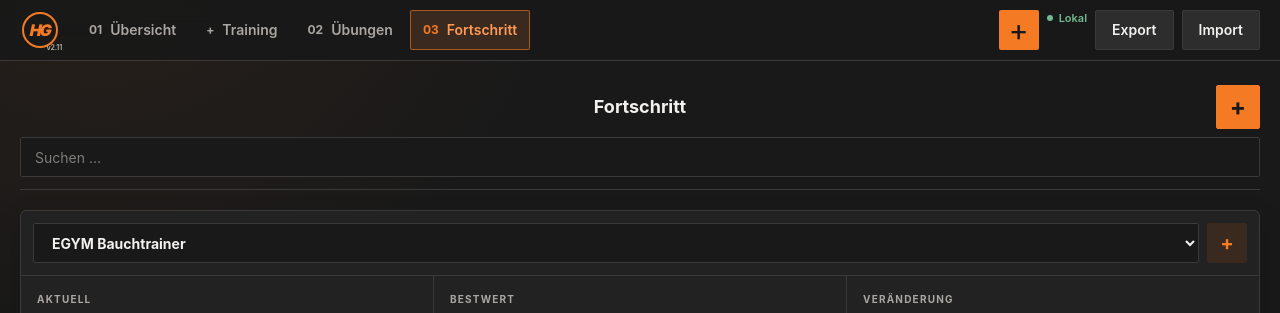
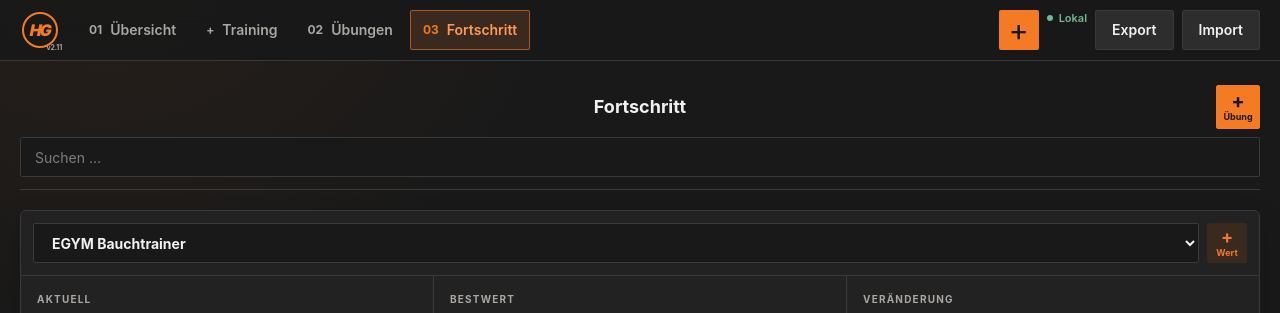
Before and after one commit to 027123-prog/GYM-Tracker, a React (Vite) app: page /max-strength in a window 1280 px wide. Shown: the top 313 px of the page. Built offline with nearby package versions, Linux system fonts and the light colour scheme.

Commit message:
Release v2.11.1: label exercise and value add buttons

```diff
--- a/package.json
+++ b/package.json
@@ -1,7 +1,7 @@
 {
   "name": "hardgainwaf",
   "private": true,
-  "version": "2.11.0",
+  "version": "2.11.1",
   "type": "module",
   "scripts": {
     "dev": ".\\.tools\\node-v20.18.0-win-x64\\node.exe ./node_modules/vite/bin/vite.js",
--- a/src/components/AppShell.jsx
+++ b/src/components/AppShell.jsx
@@ -5,7 +5,7 @@ import { useAppData } from './AppProvider';
 import SyncIndicator from './SyncIndicator';
 import { calculateWorkoutStats } from '../utils/workout';
 
-const appVersion = '2.11.0';
+const appVersion = '2.11.1';
 const displayVersion = `v${appVersion.split('.').slice(0, 2).join('.')}`;
 
 const navItems = [
--- a/src/pages/MaxStrengthPage.jsx
+++ b/src/pages/MaxStrengthPage.jsx
@@ -200,7 +200,10 @@ export default function MaxStrengthPage() {
           <span />
           <h1 className="font-display text-lg font-bold text-ink">Fortschritt</h1>
           <div className="flex justify-self-end">
-            <button type="button" onClick={() => setCreatingExercise((current) => !current)} className="action-button h-11 w-11 shrink-0 px-0 text-2xl" aria-label="Maximalkraft-Übung hinzufügen" title="Übung hinzufügen" aria-expanded={creatingExercise}>+</button>
+            <button type="button" onClick={() => setCreatingExercise((current) => !current)} className="action-button h-11 w-11 shrink-0 flex-col gap-0 px-0" aria-label="Maximalkraft-Übung hinzufügen" title="Übung hinzufügen" aria-expanded={creatingExercise}>
+              <span aria-hidden="true" className="text-xl leading-5">+</span>
+              <span className="text-[9px] leading-3">Übung</span>
+            </button>
           </div>
         </div>
         <label className="block">
@@ -249,8 +252,9 @@ export default function MaxStrengthPage() {
                 ))}
               </select>
             </label>
-            <button type="button" onClick={() => setAddingValue((current) => !current)} className="inline-flex h-10 w-10 shrink-0 items-center justify-center rounded-sm bg-amber-soft text-xl font-bold text-amber transition hover:bg-amber/20 focus-visible:outline focus-visible:outline-2 focus-visible:outline-offset-2 focus-visible:outline-amber" aria-label="Messwert hinzufügen" title="Messwert hinzufügen" aria-expanded={addingValue}>
-              +
+            <button type="button" onClick={() => setAddingValue((current) => !current)} className="inline-flex h-10 w-10 shrink-0 flex-col items-center justify-center rounded-sm bg-amber-soft font-bold text-amber transition hover:bg-amber/20 focus-visible:outline focus-visible:outline-2 focus-visible:outline-offset-2 focus-visible:outline-amber" aria-label="Messwert hinzufügen" title="Messwert hinzufügen" aria-expanded={addingValue}>
+              <span aria-hidden="true" className="text-lg leading-5">+</span>
+              <span className="text-[9px] leading-3">Wert</span>
             </button>
           </div>
 
--- a/src/utils/storage.js
+++ b/src/utils/storage.js
@@ -398,7 +398,7 @@ export function createBackupPayload(state) {
 
   return {
     app: 'hardgainwaf',
-    appVersion: '2.11.0',
+    appVersion: '2.11.1',
     storageKey: STORAGE_KEY,
     storageVersion: STORAGE_VERSION,
     exportedAt: new Date().toISOString(),
```
Also changed, not shown: 2 other files (tests, documents, lock files or other folders).
